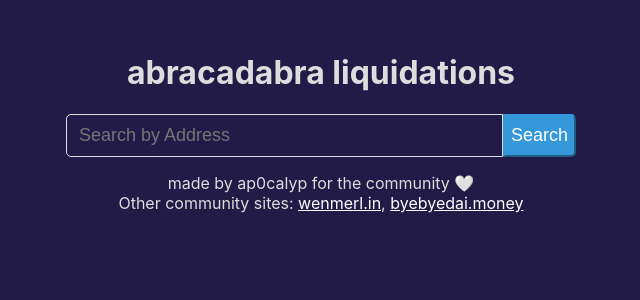
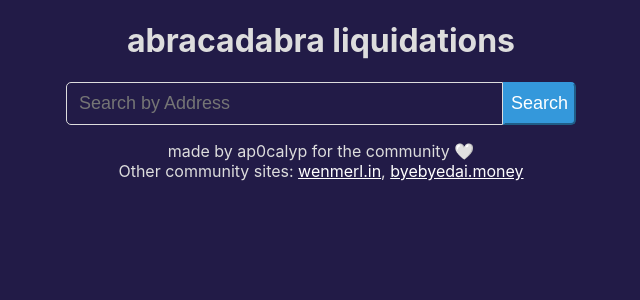
Before and after one commit to ap0calyp/abracadabra-liquidations-ui, a Next.js app: page / in a window 1280 px wide. Shown: the top 300 px of the page, without its empty margins (319-959 px from the left). Built offline with nearby package versions, Linux system fonts and the light colour scheme.

Commit message:
tweaking UI search and table sizes

```diff
--- a/styles/globals.css
+++ b/styles/globals.css
@@ -1,6 +1,5 @@
-html,
 body {
-    padding: 1rem;
+    padding: 0 2% 0 2%;
     margin: 0;
     background-color: #221b47;
     color: #ddd;
@@ -9,6 +8,7 @@
 }
 h1 {
     text-align: center;
+    padding: 0 !important;
 }
 table {
     border: 1px solid #ededed;
@@ -84,7 +84,6 @@
     display: -webkit-flex;
     display: -ms-flexbox;
     display: flex;
-    width: 80%;
     margin: 1em auto;
     max-width: 510px;
 }
```
